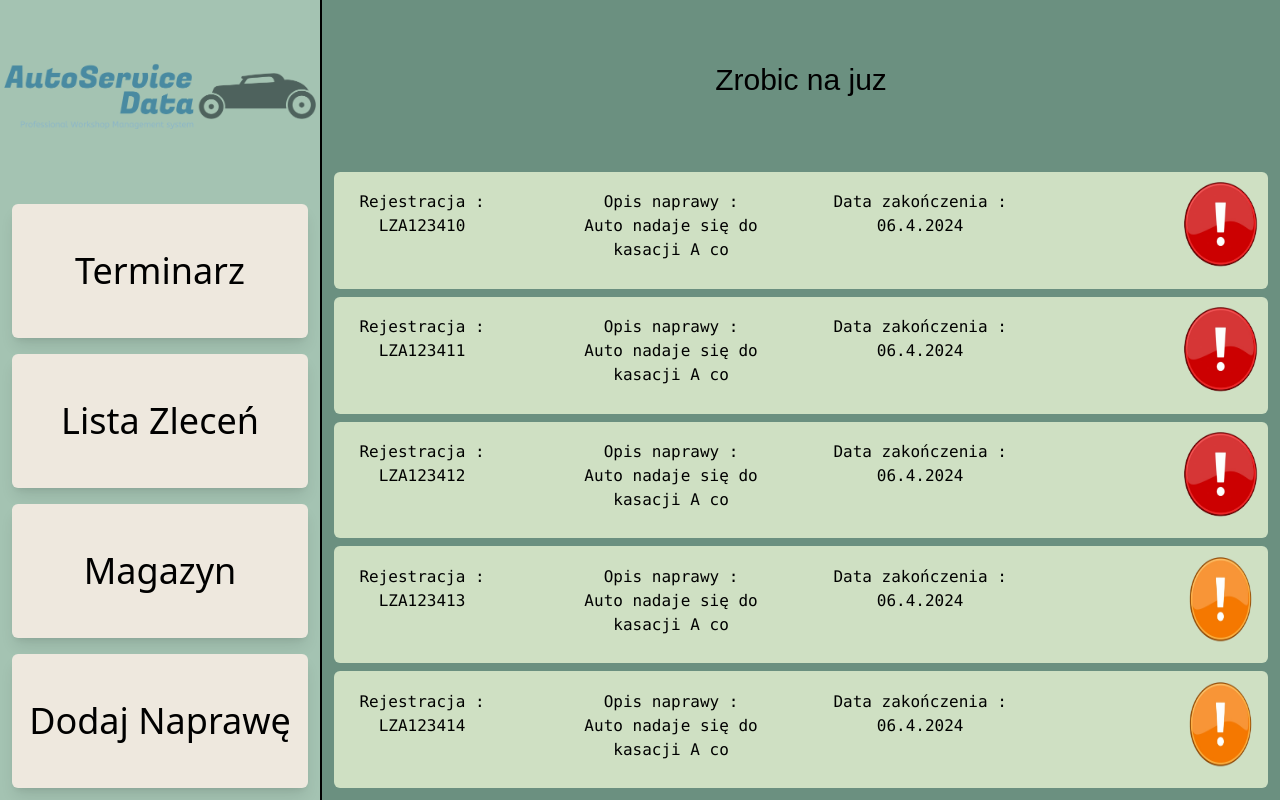
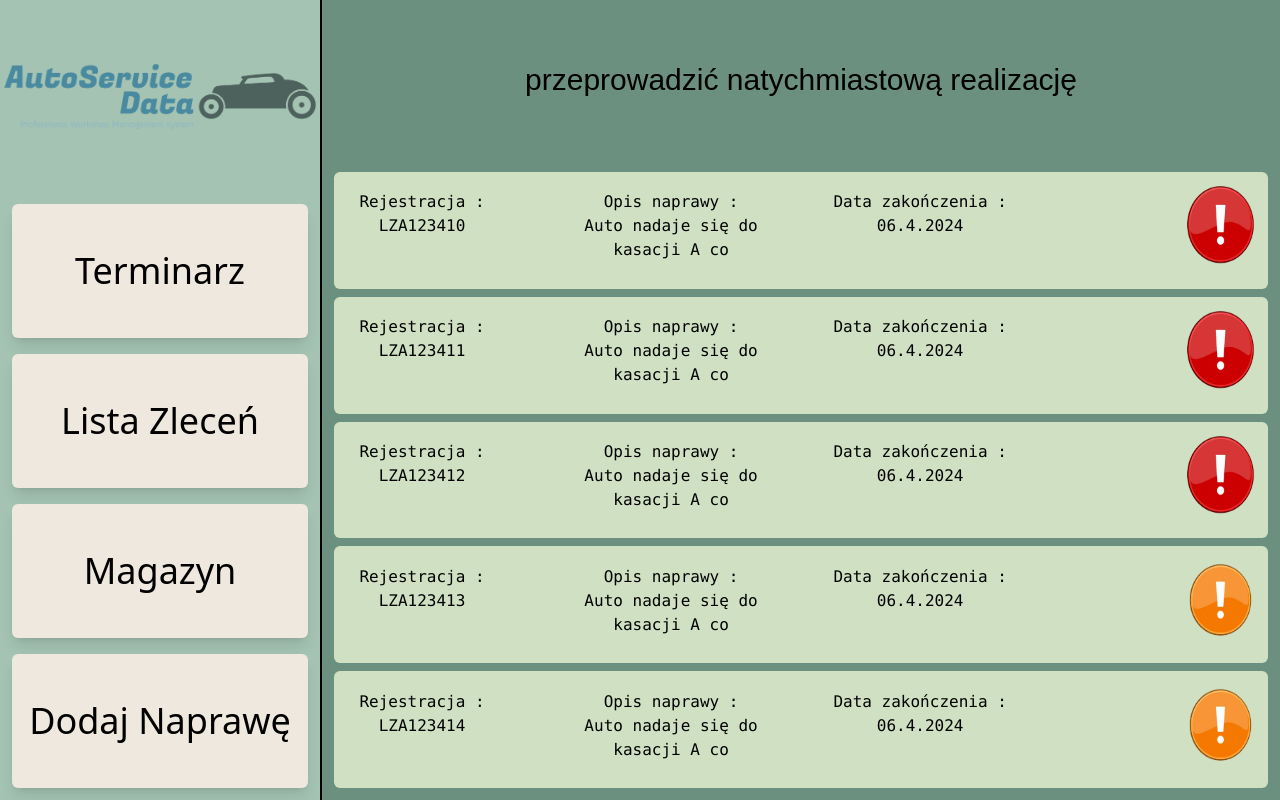
Before and after one commit to siemaema/Projekt, a PHP site: page / in a window 1280 px wide. Run offline with PHP 8.4, Linux system fonts and the light colour scheme; some libraries are stand-ins or nearby versions.

```diff
--- a/index.php
+++ b/index.php
@@ -21,7 +21,7 @@
         <div class="col-span-3 row-span-4 border-l-2 border-black bg-[#eee8de]">
             <div class="grid grid-cols-7 grid-rows-5 w-full h-full bg-[#6b9080]">
                 <div class="grid col-span-7 place-content-center">
-                    <p class="text-3xl font-Montserrat">Zrobic na juz</p>
+                    <p class="text-3xl font-Montserrat">przeprowadzić natychmiastową realizację</p>
                 </div>
                 <div id="test" class="grid row-span-4 col-span-7 p-2 grid-cols-1 grid-rows-5 pt-2">
 
@@ -64,12 +64,14 @@
         var img = document.createElement("img");
         if(i <=2){
             img.src="img/exclamation_mark_red-removebg-preview.png";
+            img.classList.add("size-24","ml-auto","p-1")
         }
         else{
             img.src = "img/exclamation_mark_yellow-removebg-preview.png";
+            img.classList.add("size-24","ml-auto")
         }
 
-        img.classList.add("size-24","ml-auto")
+
         var span = document.createElement("span");
 
         span.classList.add("grid", "grid-flow-col", "col-span-4");
--- a/main.css
+++ b/main.css
@@ -23,7 +23,7 @@
         @apply bg-slate-400 duration-200;
     }
     .CenterDivParent{
-        @apply grid bg-slate-900;
+        @apply grid bg-slate-950;
     }
     .CenterDivChild{
         @apply mt-11 text-center text-white font-Montserrat text-2xl pt-2;
--- a/output.css
+++ b/output.css
@@ -615,7 +615,7 @@ video {
 .CenterDivParent {
   display: grid;
   --tw-bg-opacity: 1;
-  background-color: rgb(15 23 42 / var(--tw-bg-opacity));
+  background-color: rgb(2 6 23 / var(--tw-bg-opacity));
 }
 
 .CenterDivChild {
@@ -726,11 +726,6 @@ video {
 
 .grid {
   display: grid;
-}
-
-.size-20 {
-  width: 5rem;
-  height: 5rem;
 }
 
 .size-24 {
@@ -938,6 +933,10 @@ video {
      object-fit: scale-down;
 }
 
+.p-1 {
+  padding: 0.25rem;
+}
+
 .p-2 {
   padding: 0.5rem;
 }
```
Also changed, not shown: img/exclamation_mark_yellow-removebg-preview.png.
